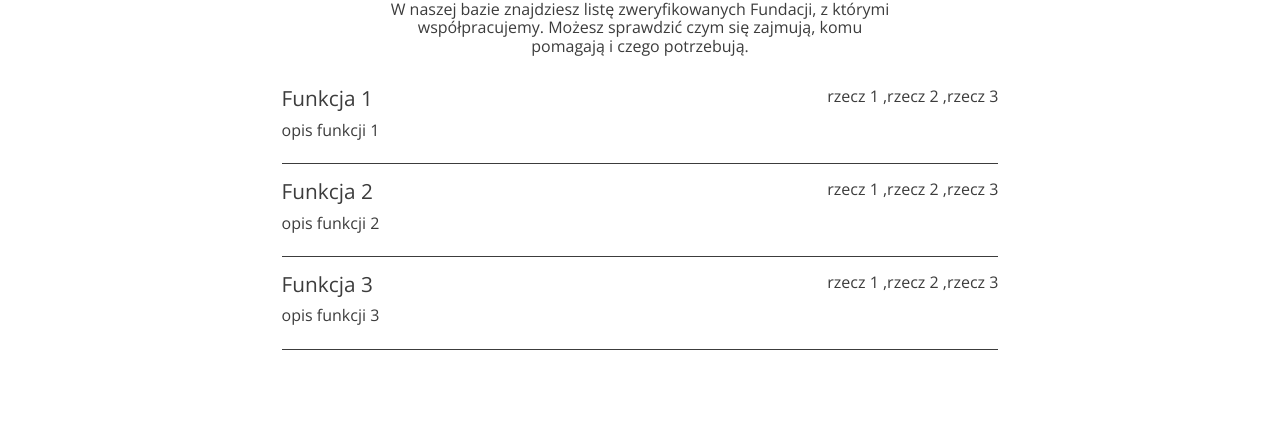
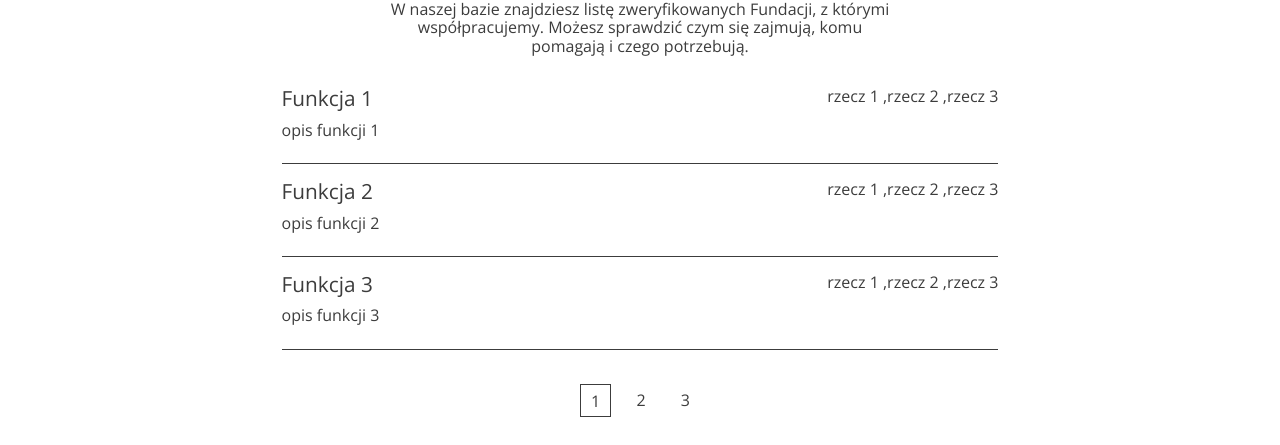
Before and after one commit to GrzegorzBanaszak/oddam_rzeczy, a React (Create React App) app: page / in a window 1280 px wide. Shown: the part 4285-4730 px from the top of the page. Before the commit the page ends 4651 px from the top, so only its background shows below. Built offline with nearby package versions, Linux system fonts and the light colour scheme.

Commit message:
Add pagination

```diff
--- a/src/components/WhoHelpList.js
+++ b/src/components/WhoHelpList.js
@@ -6,9 +6,26 @@ import WhoHelpItem from "./WhoHelpItem";
 export const WhoHelpList = ({ selected }) => {
   const [list, setList] = useState([]);
   const [length, setlength] = useState(0);
+  const [pagination, setPagination] = useState([]);
 
+  const initialPagination = (length) => {
+    const numbers = new Array(0);
+    for (let i = 0; i < length; i++) {
+      numbers.push(i);
+    }
+    setPagination(numbers);
+  };
+
+  const changeDisplay = (number) => {
+    if (number === 0) {
+      setlength(0);
+    } else {
+      setlength(number * 3);
+    }
+  };
   const getSelected = () => {
     const filtred = helpList.find((item) => item.name === selected);
+    initialPagination(Math.ceil(filtred.itams.length / 3));
     setList(filtred.itams);
   };
   useEffect(() => {
@@ -16,11 +33,26 @@ export const WhoHelpList = ({ selected }) => {
   }, [selected]);
 
   return (
+    <>
       <div className="who-help-list">
         {list &&
           list
             .slice(length, length + 3)
             .map((item, index) => <WhoHelpItem key={index} item={item} />)}
       </div>
+      <div className="who-help-pagination">
+        {pagination.map((item, index) => (
+          <div
+            className={`pagination-item ${
+              item === length / 3 ? "pagination-active" : ""
+            }`}
+            key={index}
+            onClick={() => changeDisplay(item)}
+          >
+            {item + 1}
+          </div>
+        ))}
+      </div>
+    </>
   );
 };
--- a/src/helpList.js
+++ b/src/helpList.js
@@ -30,6 +30,11 @@ export const helpList = [
       {
         title: "Funkcja 6",
         description: "opis funkcji 6",
+        stuff: "rzecz 1 ,rzecz 2 ,rzecz 3",
+      },
+      {
+        title: "Funkcja 7",
+        description: "opis funkcji 7",
         stuff: "rzecz 1 ,rzecz 2 ,rzecz 3",
       },
     ],
--- a/src/scss/components/_home-who-help.scss
+++ b/src/scss/components/_home-who-help.scss
@@ -37,7 +37,9 @@
   .active {
     border: 1px solid $color-green;
   }
-
+  &-list {
+    min-height: 265px;
+  }
   &-item {
     display: flex;
     justify-content: space-between;
@@ -52,6 +54,20 @@
   }
   .item-stuff {
     font-weight: 400;
+  }
+
+  &-pagination {
+    display: flex;
+    justify-content: center;
+    gap: 1rem;
+    margin: 2rem 0;
+  }
+  .pagination-item {
+    padding: 0.4rem 0.6rem;
+    cursor: pointer;
+  }
+  .pagination-active {
+    border: 1px solid $color-green;
   }
 }
 
```
Lines whose indentation alone changed are shown as unchanged.
